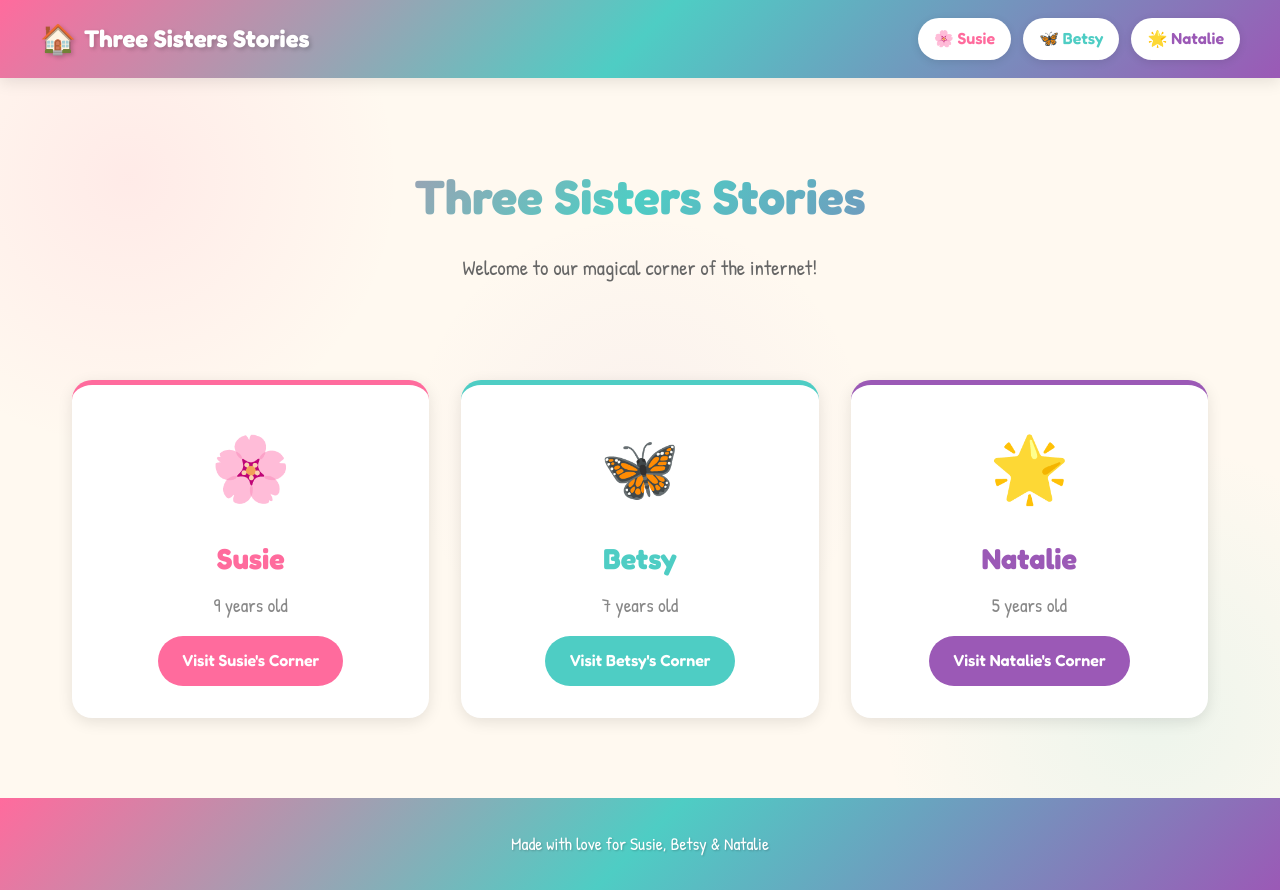
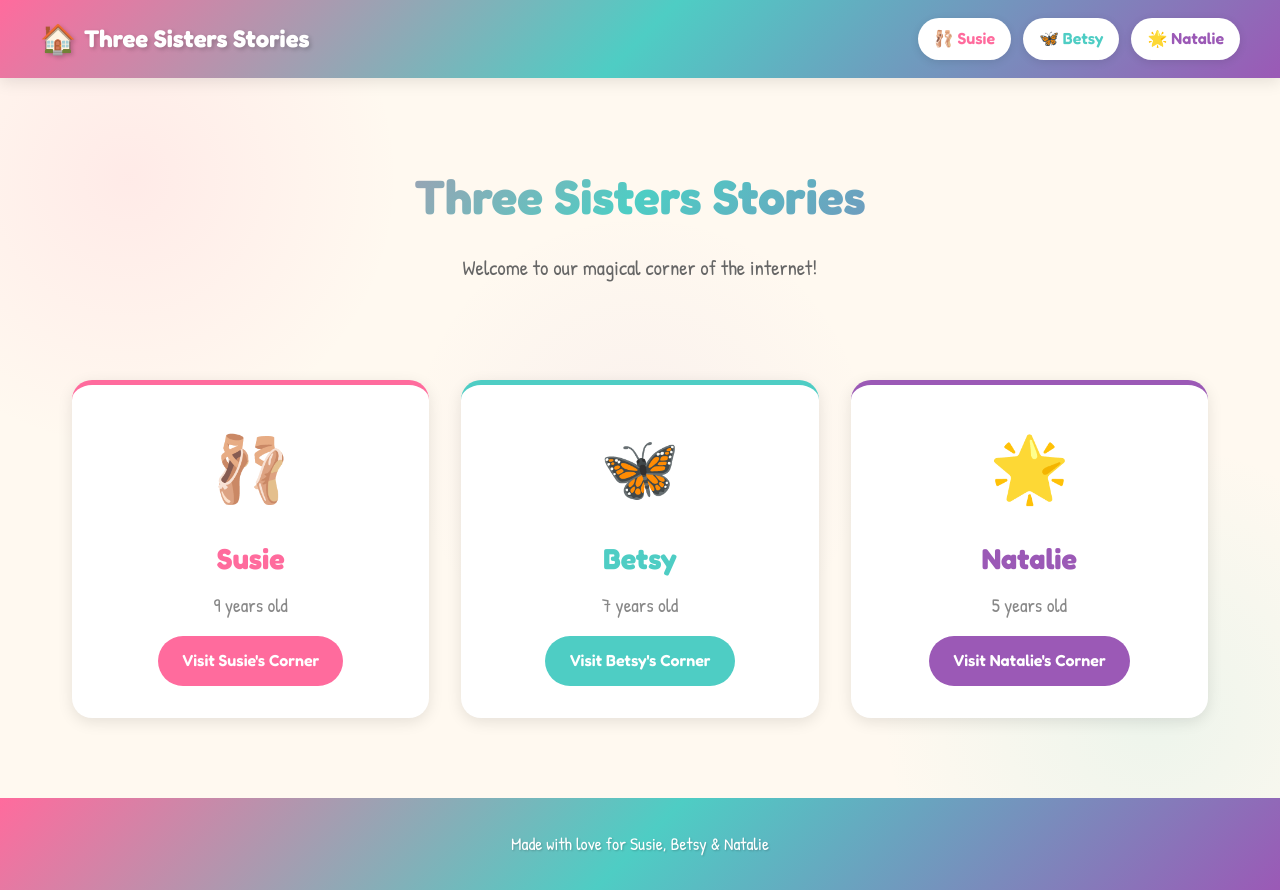
Before and after one commit to johngage/three-sisters-stories, a plain HTML site: page index.html in a window 1280 px wide. Drawn offline with Linux system fonts and the light colour scheme.

Commit message:
changed Suzie's graphic to ballet pointe shoes

```diff
--- a/index.html
+++ b/index.html
@@ -17,7 +17,7 @@
         Three Sisters Stories
       </a>
       <div class="sister-links">
-        <a href="susie.html" class="sister-link" style="--sister-color: #FF6B9D;">🌸 Susie</a>
+        <a href="susie.html" class="sister-link" style="--sister-color: #FF6B9D;">🩰 Susie</a>
         <a href="betsy.html" class="sister-link" style="--sister-color: #4ECDC4;">🦋 Betsy</a>
         <a href="natalie.html" class="sister-link" style="--sister-color: #9B59B6;">🌟 Natalie</a>
       </div>
@@ -32,7 +32,7 @@
 
     <div class="sisters-grid">
       <div class="sister-card" style="--sister-color: #FF6B9D;">
-        <span class="emoji">🌸</span>
+        <span class="emoji">🩰</span>
         <h2>Susie</h2>
         <p class="age">9 years old</p>
         <a href="susie.html" class="visit-btn">Visit Susie's Corner</a>
```
Also changed, not shown: betsy.html (+1 -1 lines), natalie.html (+1 -1 lines), susie.html (+2 -2 lines).
